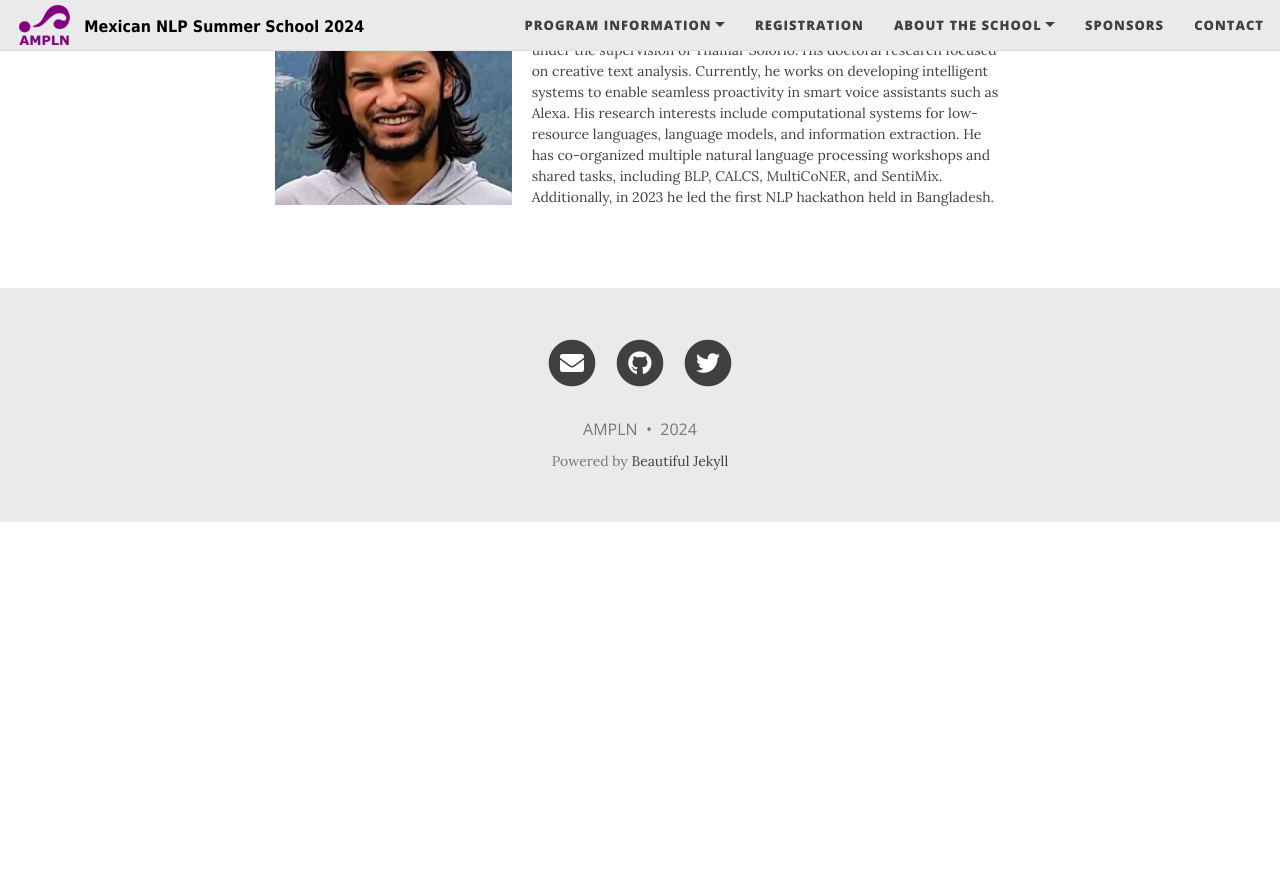
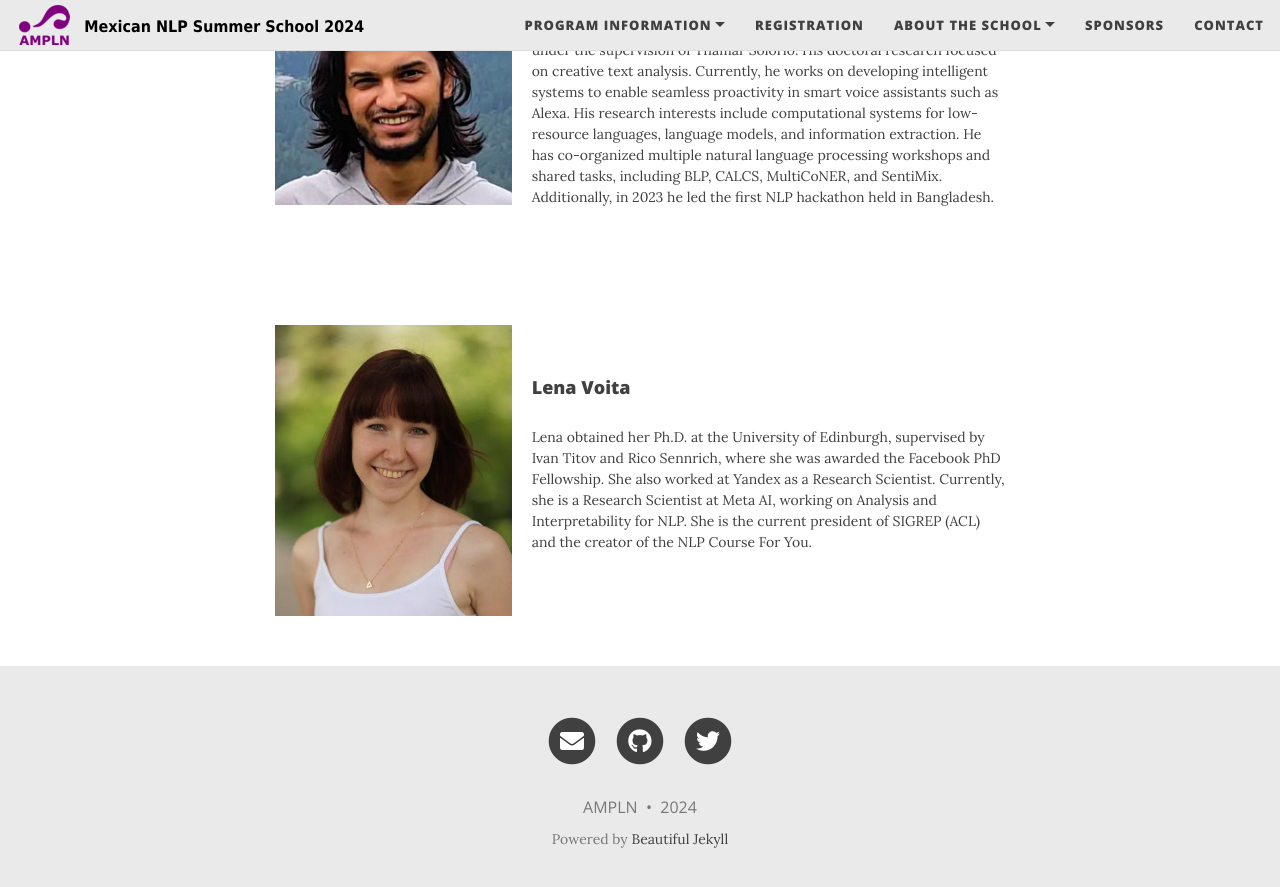
Before and after one commit to ampln/escuelaverano2024, a Jekyll site: the page built from speakers.md, in a window 1280 px wide and 900 px high, scrolled down 1658 px. Shown: the top 887 px of the window. Built offline with Jekyll 4.4.1, drawn with Linux system fonts in a browser that asks for light colours; nearby versions of some CDN libraries; before the commit the page ends 2180 px from its top, so only the background shows below that.

Commit message:
updated speakers

```diff
--- a/speakers.md
+++ b/speakers.md
@@ -68,7 +68,7 @@ css: "/assets/css/index.css"
   </div>
 </div>
 
-<!-- <br>
+<br>
   <div style="display: flex; align-items: center;">
   <div style="flex: 1;">
     <img src="{{'/assets/images/speakers/speaker_lena.jpeg'| relative_url }}" alt="speaker_veronica_perez" width="300" />
@@ -78,7 +78,8 @@ css: "/assets/css/index.css"
     <p>Lena obtained her Ph.D. at the University of Edinburgh, supervised by Ivan Titov and Rico Sennrich, where she was awarded the Facebook PhD Fellowship. She also worked at Yandex as a Research Scientist. Currently, she is a Research Scientist at Meta AI, working on Analysis and Interpretability for NLP.  She is the current president of SIGREP (ACL) and the creator of the NLP Course For You.</p>
   </div>
 </div>
-<br>
+
+<!-- <br>
  <div style="display: flex; align-items: center;">
   <div style="flex: 1;">
     <img src="{{'/assets/images/speakers/speaker_jocelyn.jpeg'| relative_url }}" alt="speaker_veronica_perez" width="300" />
```
Also changed, not shown: 2 other files.
